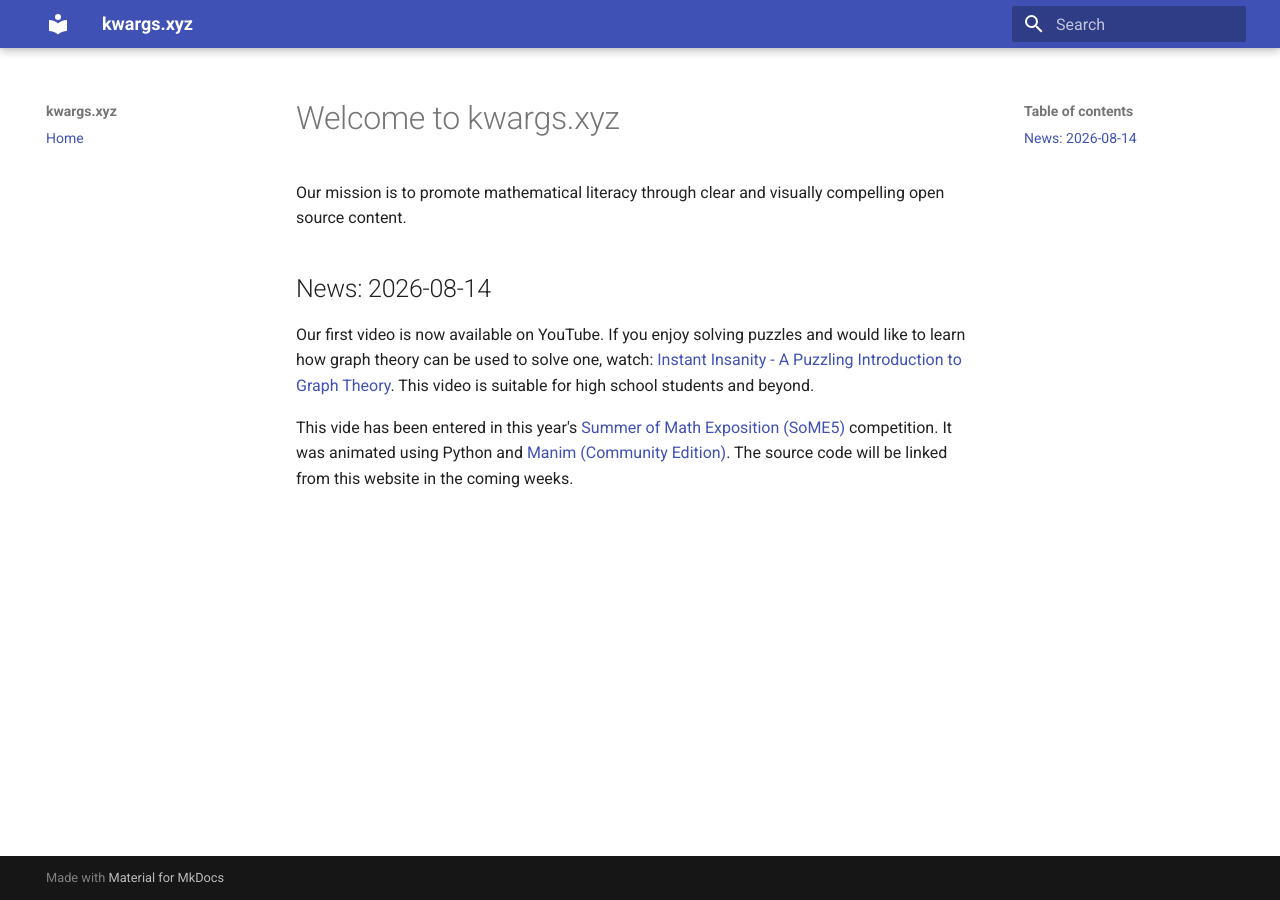
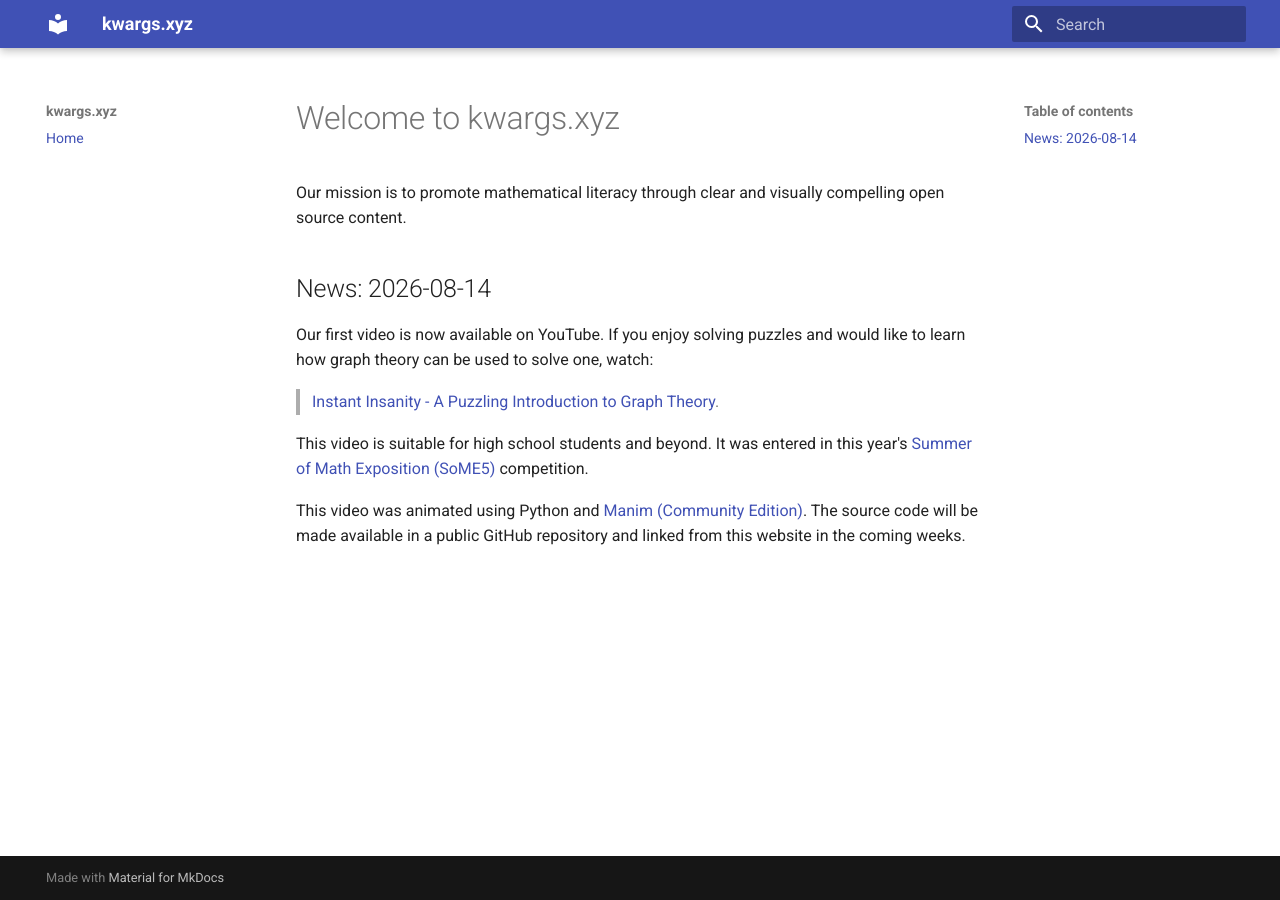
Before and after one commit to kwargs-xyz/kwargs-xyz.github.io, an MkDocs documentation site: the page built from docs/index.md, in a window 1280 px wide. Built offline with MkDocs 1.6.1 and Material for MkDocs 9.7.7, drawn with Linux system fonts in a browser that asks for light colours.

Commit message:
Update index.md

```diff
--- a/docs/index.md
+++ b/docs/index.md
@@ -8,13 +8,14 @@ open source content.
 Our first video is now available on YouTube.
 If you enjoy solving puzzles and would like to
 learn how graph theory can be used to solve one, watch:
-    [Instant Insanity - A Puzzling Introduction to
-Graph Theory](https://youtu.be/t4jfxglZoGE).
+> [Instant Insanity - A Puzzling Introduction to Graph Theory](https://youtu.be/t4jfxglZoGE).
+
 This video is suitable for high school students and beyond.
-
-This vide has been entered in this year's
+It was entered in this year's
 [Summer of Math Exposition (SoME5)](https://some.3b1b.co/)
 competition.
-It was animated using Python and
+
+This video was animated using Python and
 [Manim (Community Edition)](https://www.manim.community/).
-The source code will be linked from this website in the coming weeks.
+The source code will be made available in a public GitHub repository
+and linked from this website in the coming weeks.
```
